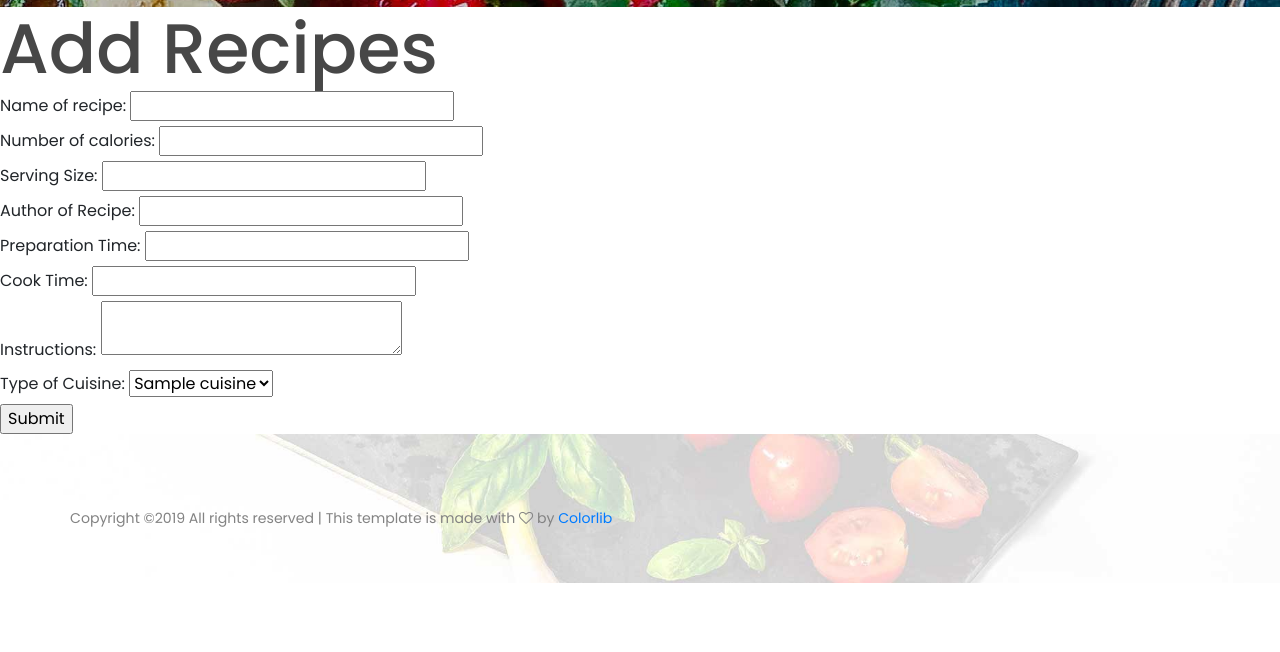
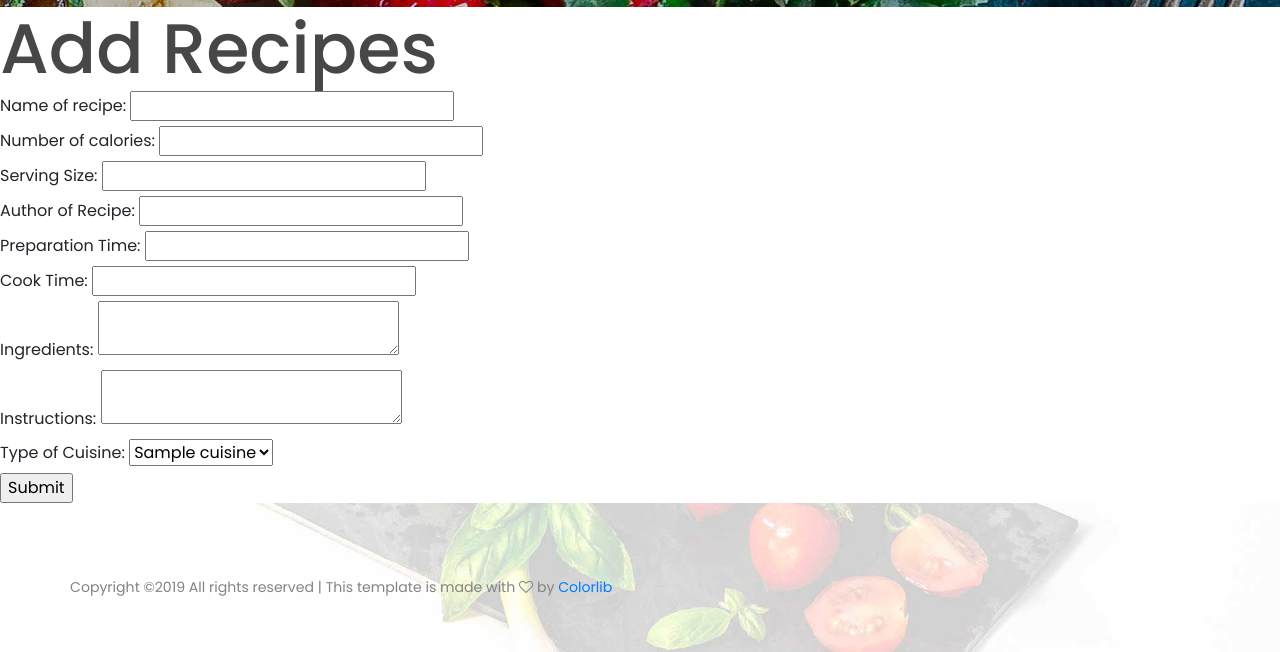
Before and after one commit to Code-Institute-Submissions/data-centric-project-4, a Flask app: page /add in a window 1280 px wide. Shown: the part 1098-1750 px from the top of the page. Before the commit the page ends 1681 px from the top, so only its background shows below. Run offline with Flask 2, Linux system fonts and the light colour scheme; a database or web service that is not in the repository returns one stand-in record (values such as "Sample title"); some libraries are stand-ins or nearby versions.

Commit message:
Add ingredients form input to add html

```diff
--- a/templates/add.html
+++ b/templates/add.html
@@ -27,6 +27,10 @@
     <label>Cook Time:</label>
      <input type ='text' name='cooktime'></input>
     </div>
+    <div>
+    <label>Ingredients:</label>
+     <textarea name = 'ingredients'></textarea>
+    </div>
      <div>
     <label>Instructions:</label>
      <textarea name = 'instructions'></textarea>
```
